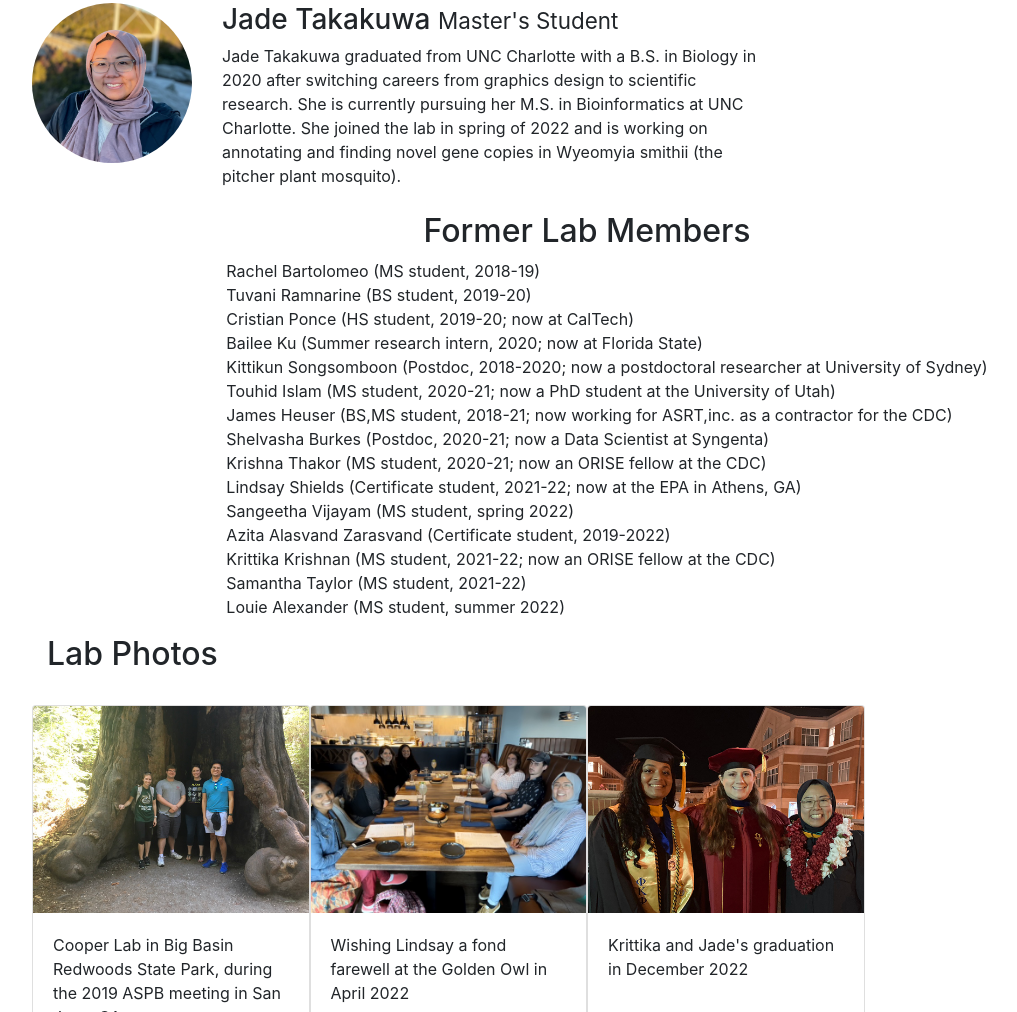
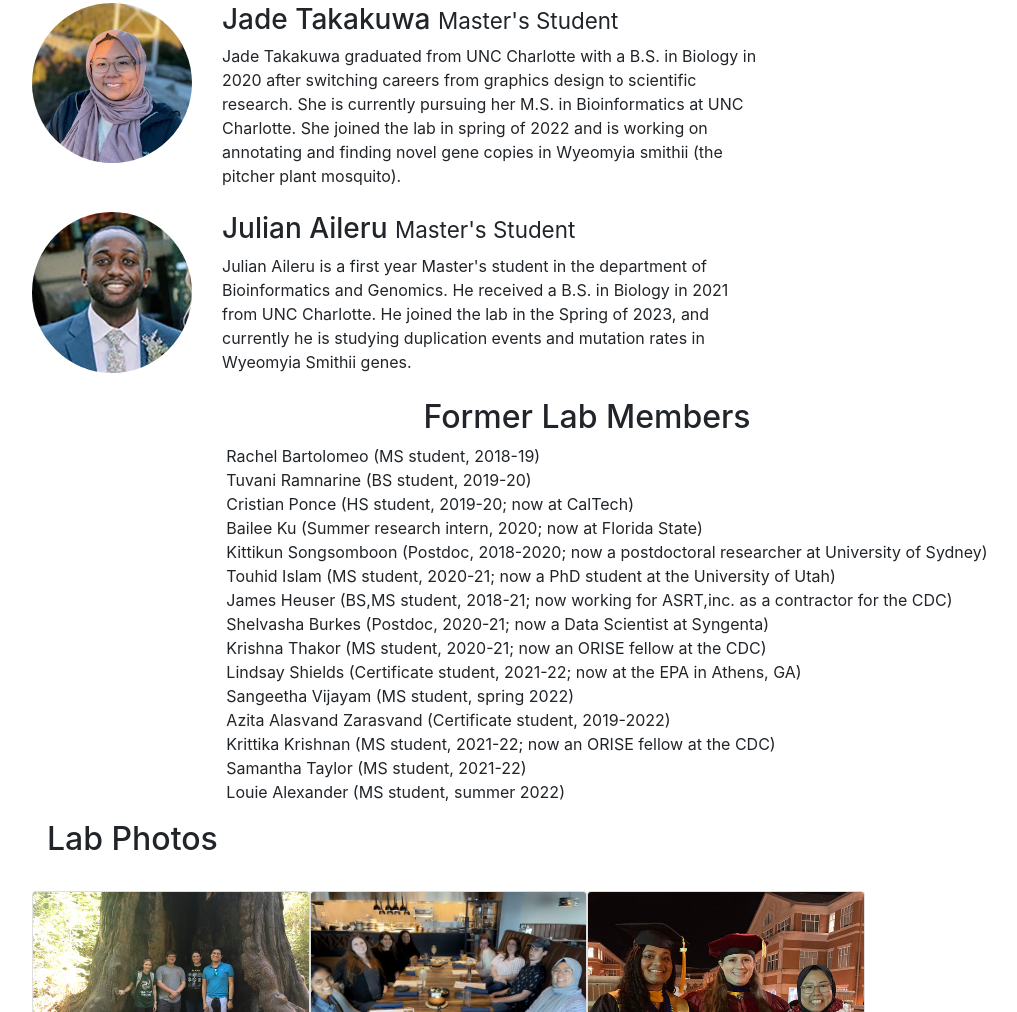
Before and after one commit to ecoope23/ecoope23.github.io, a website: page people.html in a window 1280 px wide. Shown: the part 826-1838 px from the top of the page, without its empty margins (53-1070 px from the left). Drawn offline with Linux system fonts and the light colour scheme.

Commit message:
add bio for j aileru

```diff
--- a/people.html
+++ b/people.html
@@ -96,6 +96,17 @@
 		</div>
 	</div>
 
+	<!-- Julian Row -->
+	<div class="row mb-2">
+		<div class="col-sm-2">
+			<img class="rounded-circle img-fluid d-block mx-auto" src="img/julian.jpg" alt="">
+		</div>
+		<div class="col-sm-6">
+			<h3>Julian Aileru
+				<small>Master's Student</small>
+			</h3>
+			<p>Julian Aileru is a first year Master's student in the department of Bioinformatics and Genomics. He received a B.S. in Biology in 2021 from UNC Charlotte. He joined the lab in the Spring of 2023, and currently he is studying duplication events and mutation rates in Wyeomyia Smithii genes.</p>	</div>
+	</div>
 
 
 	<!-- Former Lab Members Section -->
```
